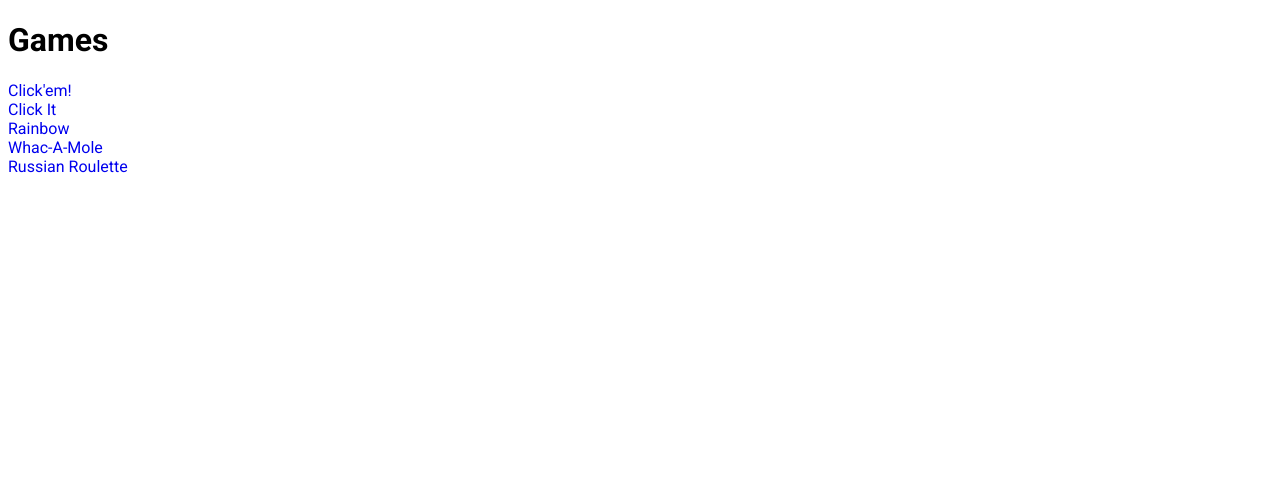
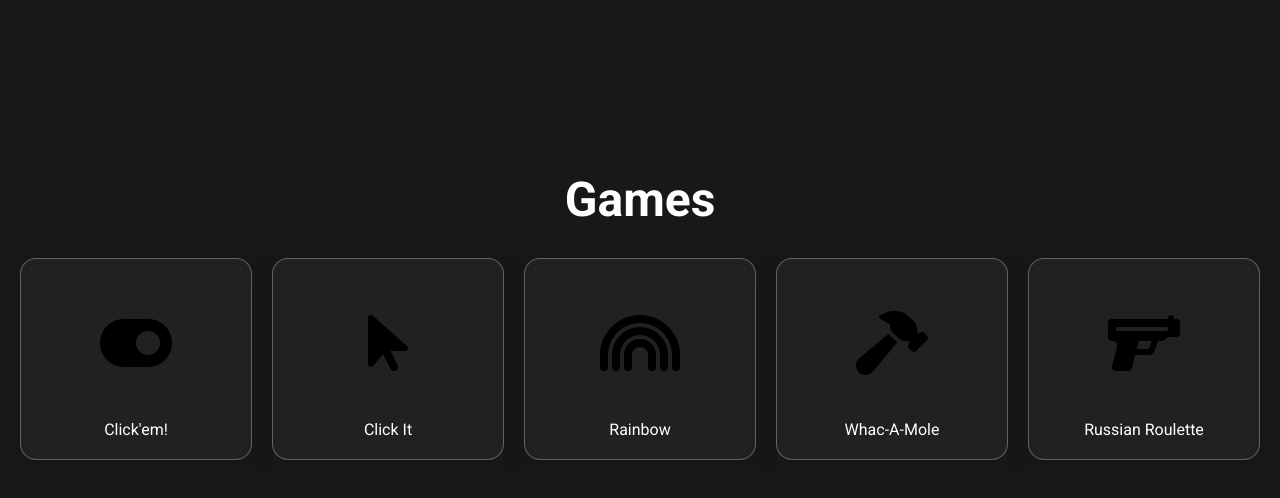
Before and after one commit to NewGuitarWhoDis/Useless-Games, a plain HTML site: page index.html in a window 1280 px wide. Drawn offline with Linux system fonts and the light colour scheme.

Commit message:
Updated Menu Screen

```diff
--- a/index.html
+++ b/index.html
@@ -1,22 +1,39 @@
 <!DOCTYPE html>
 <html lang="en">
 	<head>
-    <meta charset="UTF-8">
-    <meta http-equiv="X-UA-Compatible" content="IE=edge">
-    <meta name="viewport" content="width=device-width, initial-scale=1.0">
-    <link rel="stylesheet" href="./src/css/styles.css">
+		<meta charset="UTF-8" />
+		<meta http-equiv="X-UA-Compatible" content="IE=edge" />
+		<meta name="viewport" content="width=device-width, initial-scale=1.0" />
+		<script
+			src="https://kit.fontawesome.com/fdaae9db12.js"
+			crossorigin="anonymous"
+		></script>
+		<link rel="stylesheet" href="./src/css/styles.css" />
 		<title>Games</title>
 	</head>
 	<body>
-
 		<h1>Games</h1>
 		<div class="games">
-        <a href="./click-Em/">Click'em!</a>
-        <a href="./click-It/">Click It</a>
-        <a href="./Rainbow/">Rainbow</a>
-        <a href="./whac-A-Mole/">Whac-A-Mole</a>
-        <a href="./russian-Roulette/">Russian Roulette</a>
+			<a href="./click-Em/">
+				<i class="fa-solid fa-toggle-on"></i>
+				<span>Click'em!</span>
+			</a>
+			<a href="./click-It/">
+				<i class="fa-solid fa-arrow-pointer"></i>
+				<span>Click It</span>
+			</a>
+			<a href="./Rainbow/">
+				<i class="fa-solid fa-rainbow"></i>
+				<span>Rainbow</span>
+			</a>
+			<a href="./whac-A-Mole/">
+				<i class="fa-solid fa-hammer"></i>
+				<span>Whac-A-Mole</span>
+			</a>
+			<a href="./russian-Roulette/">
+				<i class="fa-solid fa-gun"></i>
+				<span>Russian Roulette</span>
+			</a>
 		</div>
-
 	</body>
 </html>
--- a/src/css/styles.css
+++ b/src/css/styles.css
@@ -1,14 +1,70 @@
 @import url("https://fonts.googleapis.com/css2?family=Roboto:wght@300;400;500;700&display=swap");
 
-body {
+body,
+html {
+    margin: 0;
+    padding: 0;
+    background-color: rgb(24, 24, 24);
     font-family: "Roboto", sans-serif;
+    display: flex;
+    flex-direction: column;
+    align-items: center;
+    justify-content: center;
+    height: 80vh;
+}
+
+h1 {
+    font-size: 3rem;
+    color: white;
+    margin: 0;
+    padding: 0;
+    margin-bottom: 20px;
 }
 
 a {
     text-decoration: none;
+    padding: 80px 40px 20px 40px;
+
+    margin: 10px;
+    color: rgb(0, 0, 0);
+    display: flex;
+    flex-direction: column;
+    align-items: center;
+    justify-content: flex-end;
+    border-radius: 5px;
+    width: 150px;
+    height: 100px;
+    /* From https://css.glass */
+    background: rgba(255, 255, 255, 0.041);
+    border-radius: 16px;
+    box-shadow: 0 4px 30px rgba(0, 0, 0, 0.1);
+    backdrop-filter: blur(5px);
+    -webkit-backdrop-filter: blur(5px);
+    border: 1px solid rgba(255, 255, 255, 0.3);
+    scale: 1;
+    transition: 0.2s;
+}
+
+a:hover {
+    background: rgba(255, 255, 255, 0.1);
+    box-shadow: 0 4px 30px rgba(0, 0, 0, 0.2);
+    backdrop-filter: blur(10px);
+    -webkit-backdrop-filter: blur(10px);
+    border: 1px solid rgba(255, 255, 255, 0.3);
+    scale: 1.1;
+}
+
+i {
+    font-size: 4rem;
+    color: rgb(0, 0, 0);
+}
+
+span {
+    color: white;
+    margin-top: 45px;
 }
 
 .games {
     display: flex;
-    flex-direction: column;
+    flex-direction: row;
 }
```
Lines whose indentation alone changed are shown as unchanged.
